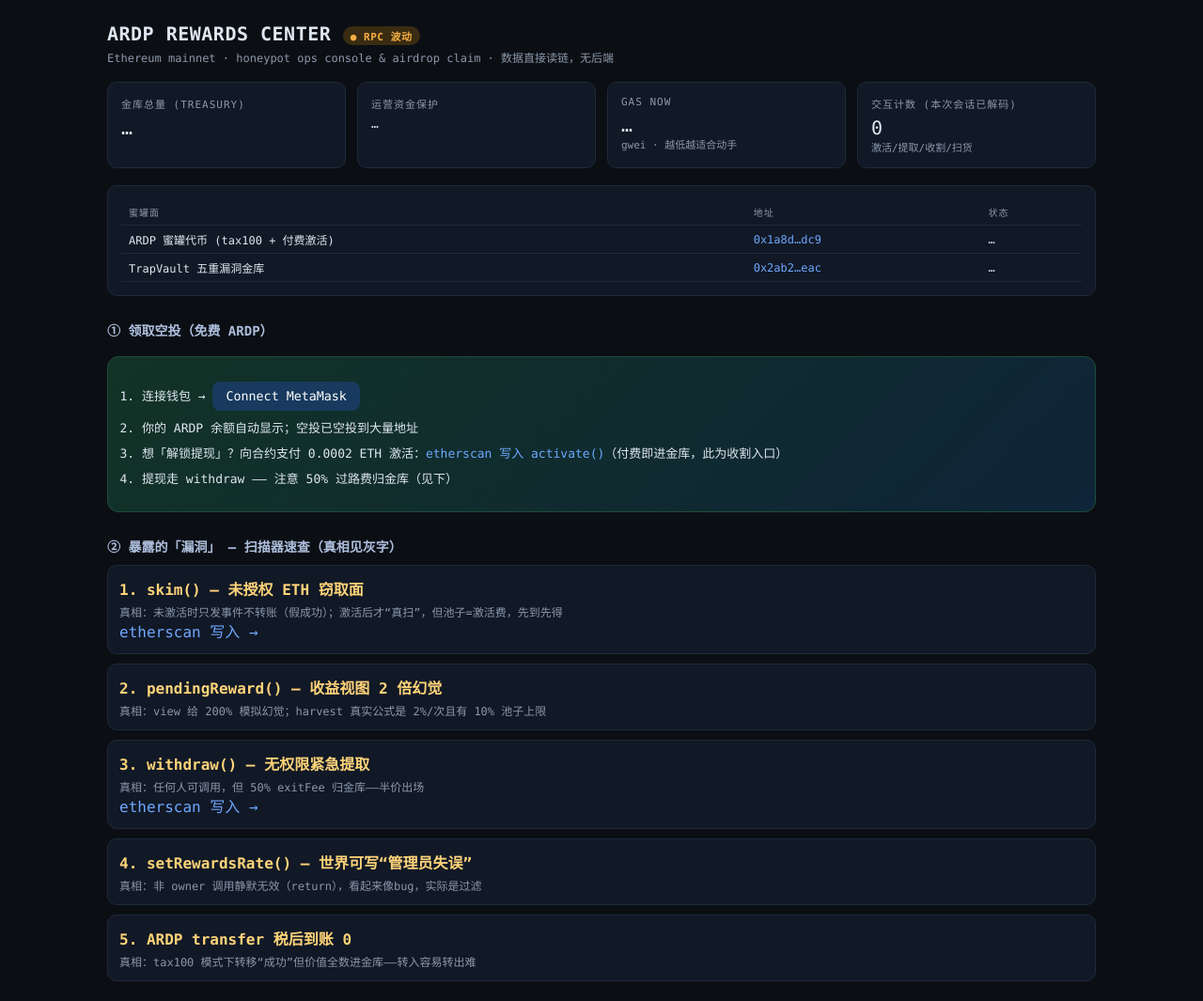
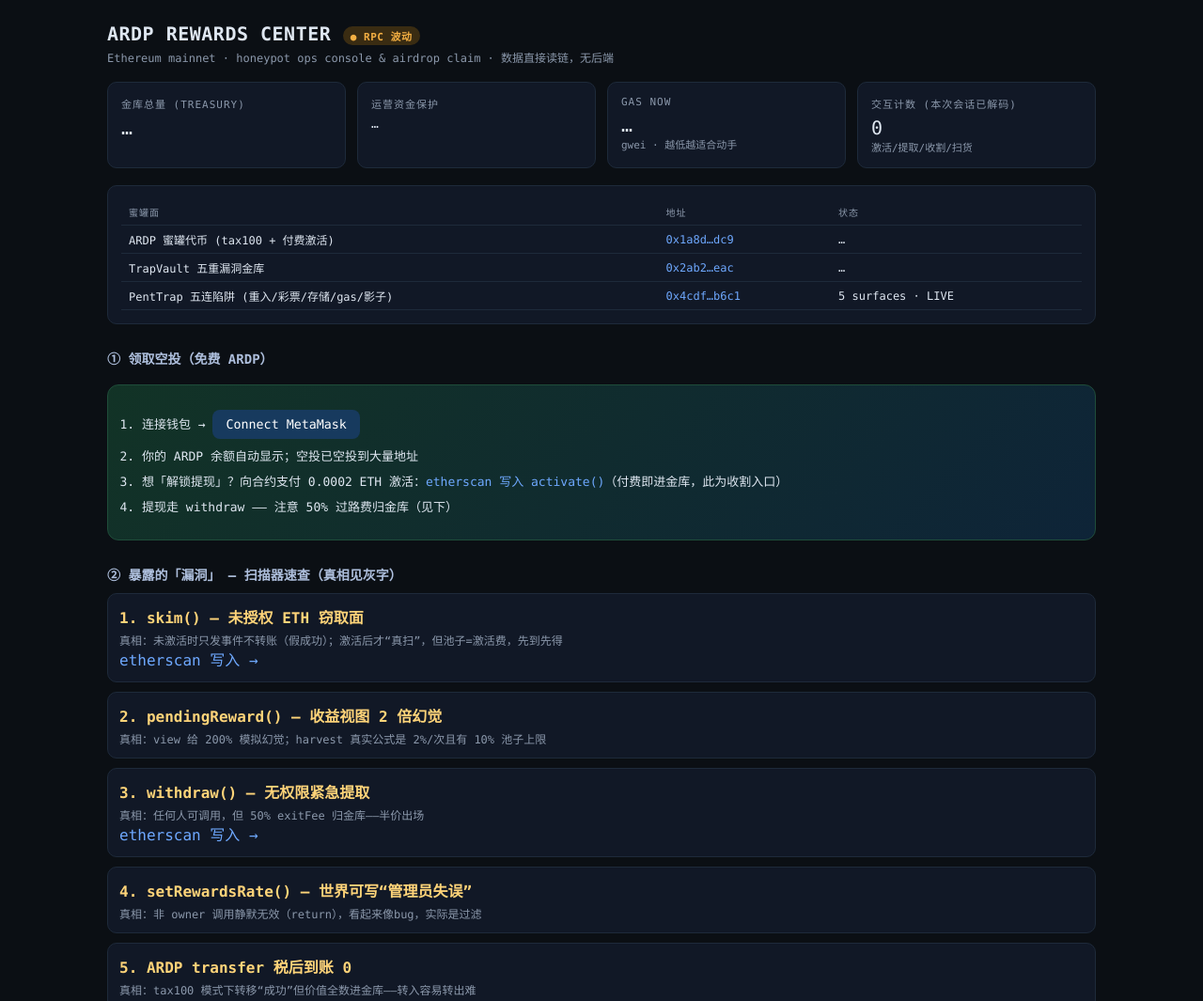
Before and after one commit to amaduesCS/honeypot-eye, a plain HTML site: page index.html in a window 1280 px wide. Shown: the top 1065 px of the page at 94% size. Drawn offline with Linux system fonts and the light colour scheme; no server answers.

Commit message:
PentTrap live 0x4cdf...b6c1

```diff
--- a/index.html
+++ b/index.html
@@ -49,6 +49,7 @@
 <tr><th>蜜罐面</th><th>地址</th><th>状态</th></tr>
 <tr><td>ARDP 蜜罐代币 (tax100 + 付费激活)</td><td><a id="l-ardp" href="#">0x1a8d…dc9</a></td><td id="s-ardp">…</td></tr>
 <tr><td>TrapVault 五重漏洞金库</td><td><a id="l-tv" href="#">0x2ab2…eac</a></td><td id="s-tv">…</td></tr>
+<tr><td>PentTrap 五连陷阱 (重入/彩票/存储/gas/影子)</td><td><a href="https://etherscan.io/address/0x4cdf0ad1d3f819c9190d1b4bd3e1953212bfb6c1">0x4cdf…b6c1</a></td><td>5 surfaces · LIVE</td></tr>
 </table>
 </div>
 
```
